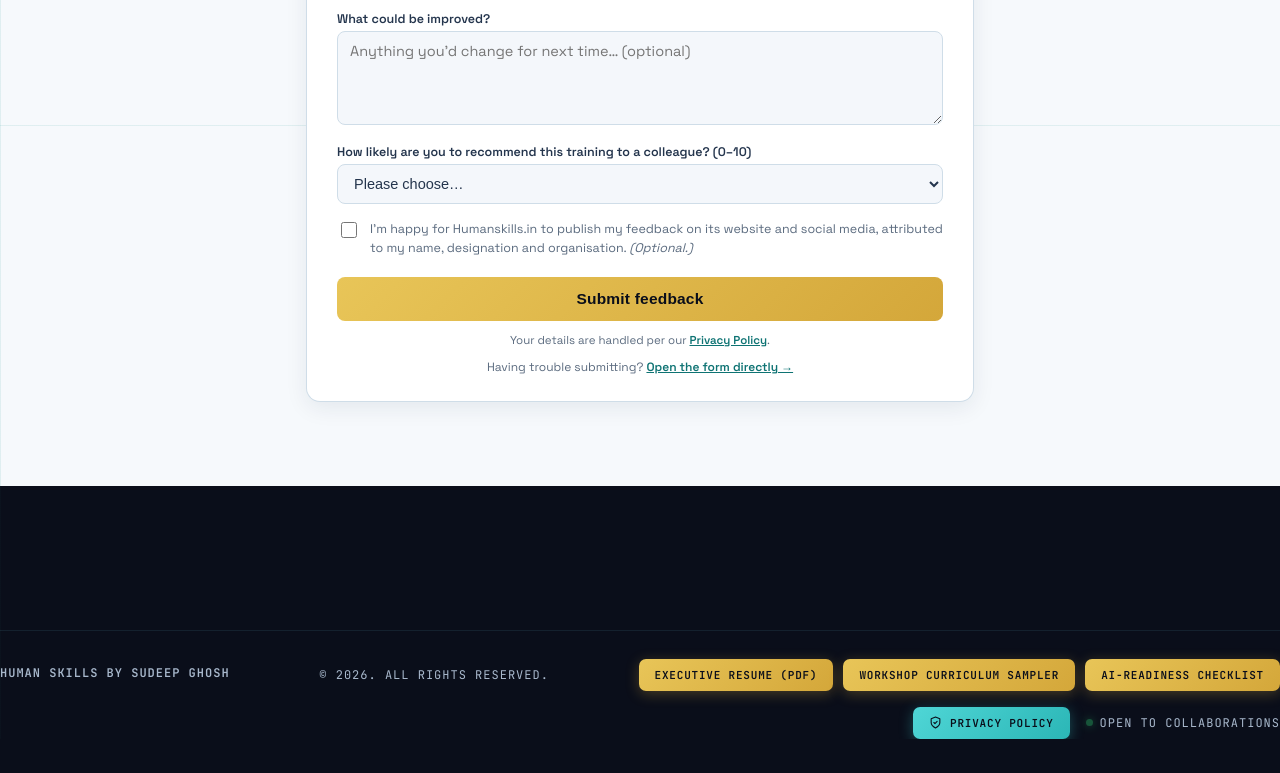
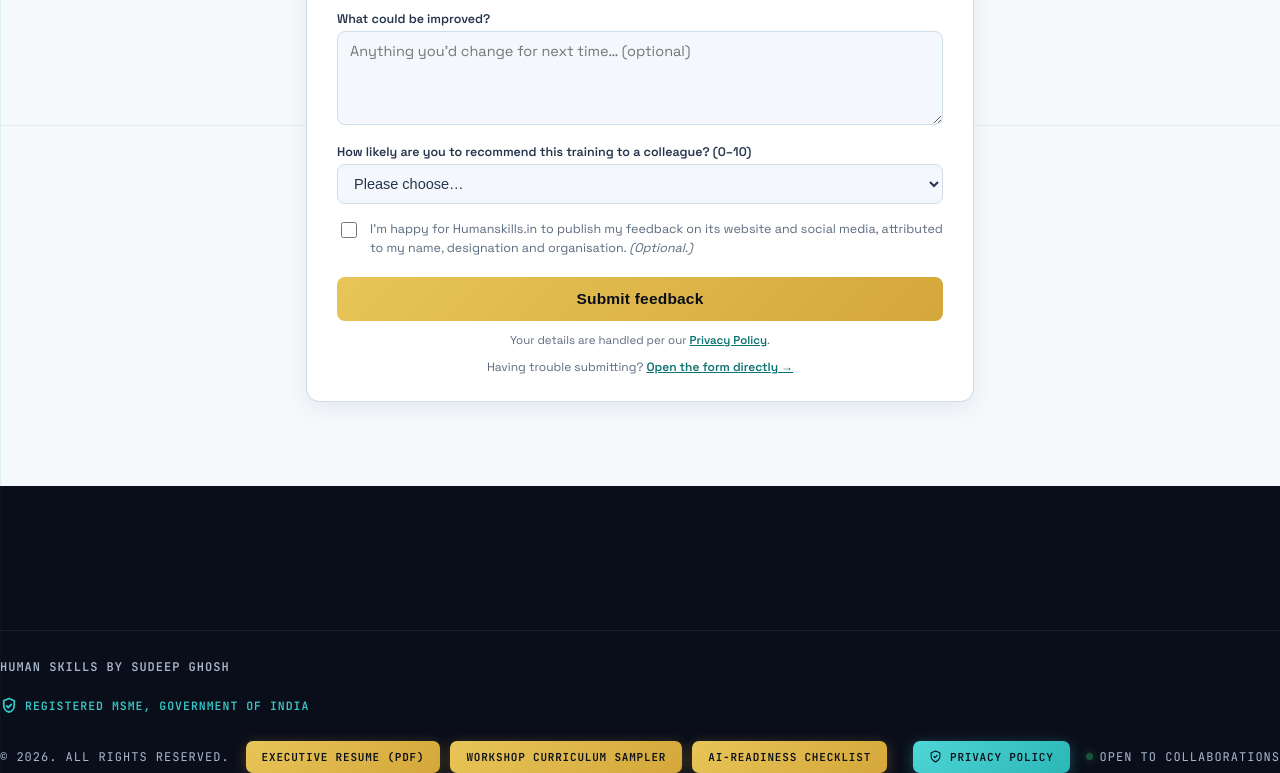
Before and after one commit to ghoshsudeep27-commits/training-feedback, a plain HTML site: page index.html in a window 1280 px wide. Shown: the part 1584-2357 px from the top of the page. Before the commit the page ends 2323 px from the top, so only its background shows below. Drawn offline with Linux system fonts and the light colour scheme.

Commit message:
feat: registered MSME line in the footer

```diff
--- a/index.html
+++ b/index.html
@@ -1956,6 +1956,7 @@ legend.rating-legend { display:block; font-size:12.5px; font-weight:600; color:#
 
 <footer class="site-foot">
   <h2 class="site-foot__text" style="margin:0 0 4px">Human Skills by Sudeep Ghosh</h2>
+  <a href="https://humanskills.in/portfolio.html#institutional-bookings" style="flex:1 0 100%;display:inline-flex;align-items:center;gap:7px;margin:2px 0 10px;font-family:var(--font-mono,monospace);font-size:11.5px;font-weight:700;letter-spacing:1px;text-transform:uppercase;color:var(--accent);text-decoration:none;"><svg viewBox="0 0 24 24" width="18" height="18" fill="none" stroke="currentColor" stroke-width="2.4" stroke-linecap="round" stroke-linejoin="round" style="flex:0 0 auto;"><path d="M12 2l7 3v6c0 4.5-3 8.3-7 9-4-.7-7-4.5-7-9V5l7-3z"/><path d="M9 12l2 2 4-4"/></svg>Registered MSME, Government of India</a>
   <div class="site-foot__text">© 2026. All rights reserved.</div>
   <div class="site-foot__downloads">
     <a class="site-foot__dl" href="https://humanskills.in/#resume-download">Executive Resume (PDF)</a>
```
